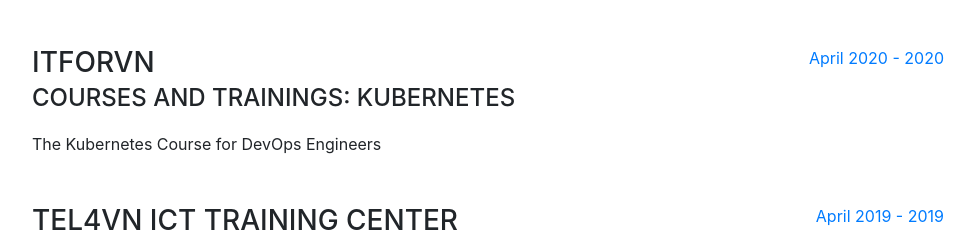
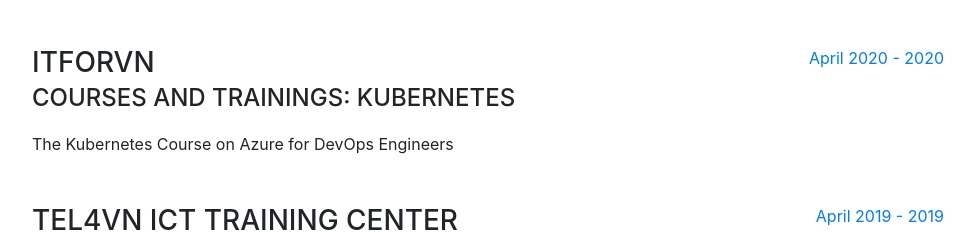
Before and after one commit to phan-van-thuy/nguyenngoctaibp.github.io, a website with bundled scripts: page index.html in a window 1280 px wide. Shown: the part 3420-3652 px from the top of the page, without its empty margins (288-1263 px from the left). Built offline with nearby package versions, Linux system fonts and the light colour scheme; a web font is replaced by a local one.

Commit message:
up education
up education

```diff
--- a/index.html
+++ b/index.html
@@ -216,7 +216,7 @@
             <div class="resume-content mr-auto">
               <h3 class="mb-0">ITFORVN</h3>
 			  <div class="subheading mb-3">Courses and Trainings: Kubernetes</div>
-			  <div>The Kubernetes Course for DevOps Engineers</div>
+			  <div>The Kubernetes Course on Azure for DevOps Engineers</div>
             </div>
             <div class="resume-date text-md-right">
               <span class="text-primary">April 2020 - 2020</span>
```
